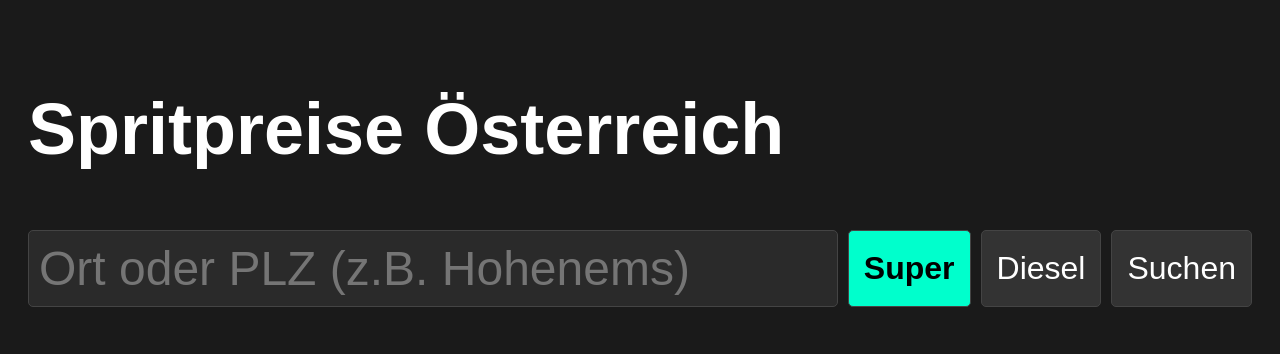
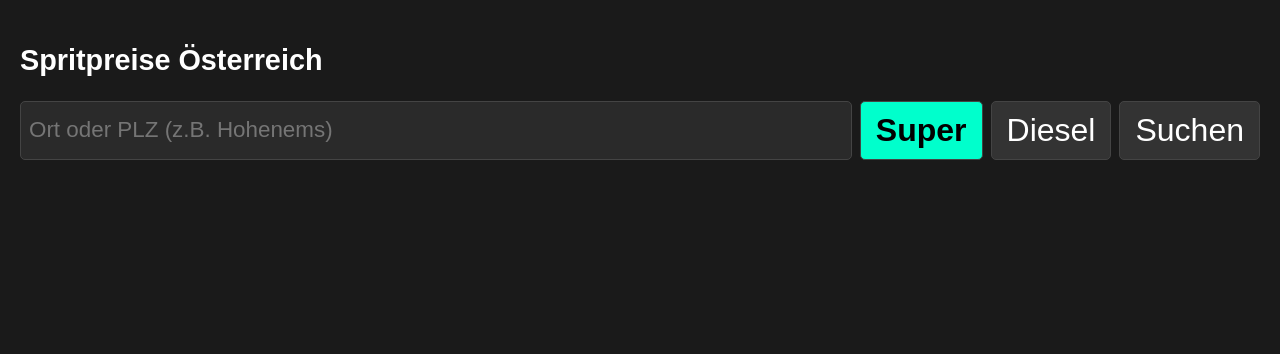
Before and after one commit to benni94/sprit-tracker-austria, a Flask app: page / in a window 1280 px wide. Shown: the top 354 px of the page. Run offline with Flask 3, Linux system fonts and the light colour scheme.

Commit message:
improve mobile responsiveness with flexible layouts and viewport meta tag

```diff
--- a/templates/index.html
+++ b/templates/index.html
@@ -3,43 +3,62 @@
 
 <head>
     <meta charset="UTF-8">
+    <meta name="viewport" content="width=device-width, initial-scale=1.0">
     <title>Spritpreis Tracker Österreich</title>
     <style>
+        *,
+        *::before,
+        *::after {
+            box-sizing: border-box;
+        }
+
+        html,
+        body {
+            width: 100%;
+            overflow-x: hidden;
+            margin: 0;
+        }
+
         body {
             font-family: Arial, sans-serif;
             background: #1a1a1a;
             color: #fff;
-            padding: 20px;
+            padding: 12px;
         }
 
         .container {
+            width: 100%;
+            max-width: 100%;
             margin: 0 auto;
-            font-size: xxx-large;
+            font-size: 1.2rem;
         }
 
         .controls {
-            margin-bottom: 20px;
+            margin-bottom: 12px;
             display: flex;
-            gap: 10px;
+            gap: 8px;
+            flex-wrap: wrap;
         }
 
         input {
-            padding: 10px;
+            padding: 8px;
             background: #2a2a2a;
             border: 1px solid #444;
             color: #fff;
             border-radius: 5px;
             flex: 1;
+            min-width: 120px;
         }
 
         button {
-            padding: 10px 15px;
+            padding: 8px 12px;
             background: #333;
             border: 1px solid #444;
             color: #fff;
             border-radius: 5px;
             cursor: pointer;
-            font-size: xx-large;
+            font-size: 1rem;
+            white-space: nowrap;
         }
 
         button.active {
@@ -50,12 +69,22 @@
 
         .station {
             background: #2a2a2a;
-            padding: 15px;
-            margin-bottom: 10px;
+            padding: 12px;
+            margin-bottom: 8px;
             border-radius: 8px;
             display: flex;
             justify-content: space-between;
             align-items: center;
+            gap: 10px;
+        }
+
+        .station>div:first-child {
+            min-width: 0;
+            flex: 1;
+        }
+
+        .station>div:first-child>div:first-child {
+            overflow-wrap: anywhere;
         }
 
         .top-winner {
@@ -67,6 +96,9 @@
             font-size: 1.4em;
             font-weight: bold;
             color: #00ffcc;
+            white-space: nowrap;
+            flex-shrink: 0;
+            text-align: right;
         }
 
         .top-winner .price {
@@ -86,10 +118,10 @@
 
         .maps-link {
             display: inline-block;
-            margin-top: 10px;
+            margin-top: 6px;
             color: #00ffcc;
             text-decoration: none;
-            font-size: 0.7em;
+            font-size: 0.85em;
             border: 1px solid #00ffcc;
             padding: 3px 8px;
             border-radius: 4px;
@@ -101,7 +133,24 @@
         }
 
         #searchQuery {
-            font-size: xxx-large;
+            font-size: 1.4rem;
+        }
+
+        @media (min-width: 601px) {
+            body {
+                padding: 20px;
+            }
+
+
+            button {
+                font-size: xx-large;
+                padding: 10px 15px;
+            }
+
+            .station {
+                padding: 15px;
+                margin-bottom: 10px;
+            }
         }
     </style>
 </head>
```
